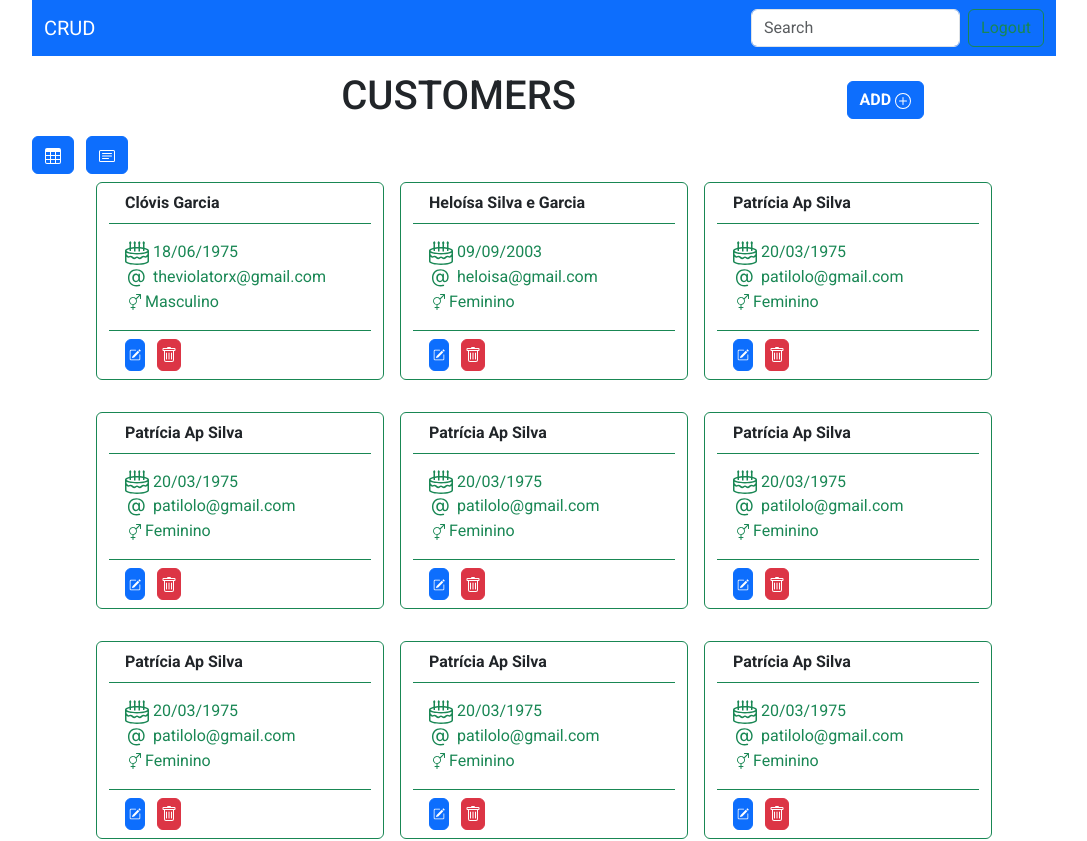
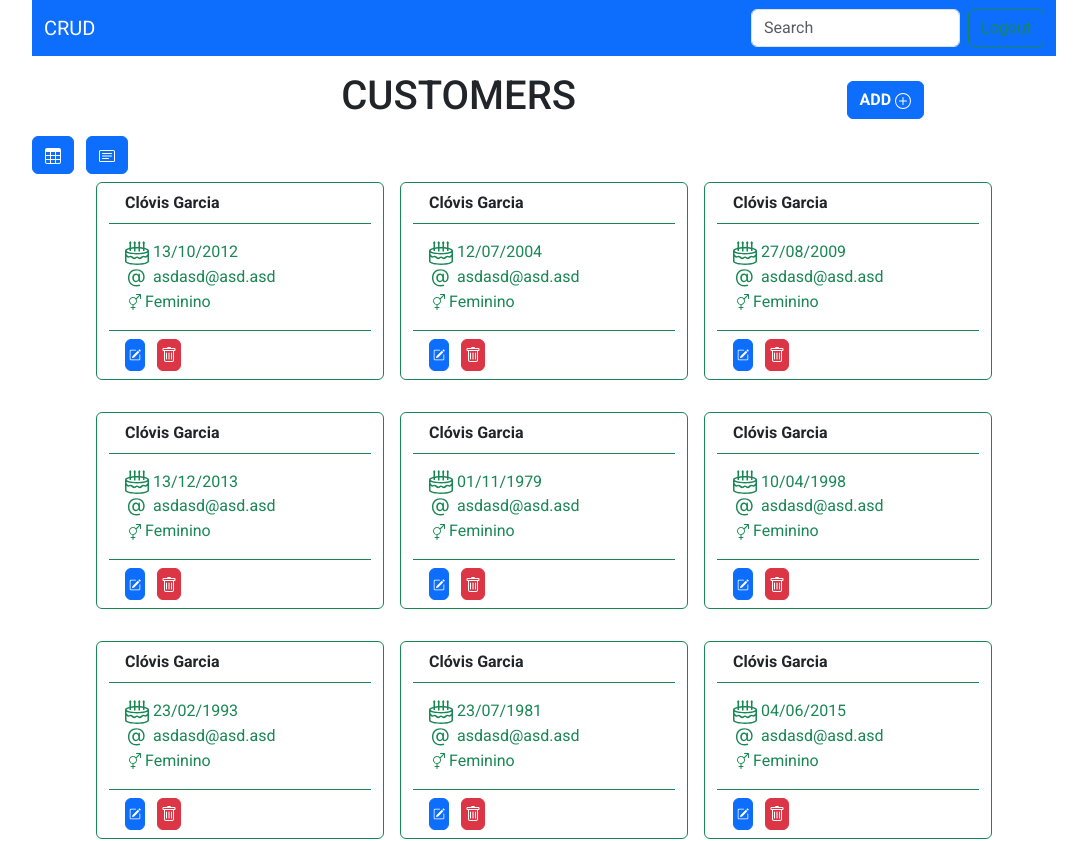
Before and after one commit to theviolatorx/Projeto-Angular-I-ADA--SantanderCoders-2023, an Angular app: page /customer in a window 1280 px wide. Shown: the top 841 px of the page, without its empty margins (96-1183 px from the left). Built offline with nearby package versions, Linux system fonts and the light colour scheme.

Commit message:
Fixed: read from localstorage

```diff
--- a/package.json
+++ b/package.json
@@ -1,6 +1,6 @@
 {
-  "name": "trb01-v4.0",
-  "version": "0.0.0",
+  "name": "trabalho-angular-i-ada-santandercoders-2023",
+  "version": "1.0.0",
   "scripts": {
     "ng": "ng",
     "start": "ng serve --host 0.0.0.0",
--- a/src/app/models/customer-model.ts
+++ b/src/app/models/customer-model.ts
@@ -1,5 +1,5 @@
 export interface CustomerModel {
-    id: string,
+    id: number,
     name: string,
     birthdate: Date,
     email: string,
--- a/src/app/pages/customers/customer/customer.component.ts
+++ b/src/app/pages/customers/customer/customer.component.ts
@@ -8,190 +8,198 @@ import { CustomerModel } from 'src/app/models/customer-model';
 })
 export class CustomerComponent implements OnInit{
   customers: CustomerModel[] = [];
-  public typeList: boolean = (localStorage.getItem('typeList') == "true");
+  public typeList: boolean = (localStorage.getItem('emxTypeList') == "true");
 
   constructor() {
 
     this.customers.push(
       {
-        id: '1',
+        id: 1,
         name: 'Clóvis Garcia',
-        birthdate: new Date('1975-06-18'),
-        email: 'theviolatorx@gmail.com',
-        gender: 'Masculino',
-      },
-      {
-        id: '2',
-        name: 'Heloísa Silva e Garcia',
-        birthdate: new Date('2003-09-09'),
-        email: 'heloisa@gmail.com',
+        birthdate: new Date('2012-10-13'),
+        email: 'asdasd@asd.asd',
         gender: 'Feminino',
         },
         {
-        id: '3',
-        name: 'Patrícia Ap Silva',
-        birthdate: new Date('1975-03-20'),
-        email: 'patilolo@gmail.com',
+        id: 2,
+        name: 'Clóvis Garcia',
+        birthdate: new Date('2004-7-12'),
+        email: 'asdasd@asd.asd',
         gender: 'Feminino',
         },
         {
-        id: '3',
-        name: 'Patrícia Ap Silva',
-        birthdate: new Date('1975-03-20'),
-        email: 'patilolo@gmail.com',
+        id: 3,
+        name: 'Clóvis Garcia',
+        birthdate: new Date('2009-8-27'),
+        email: 'asdasd@asd.asd',
         gender: 'Feminino',
         },
         {
-        id: '3',
-        name: 'Patrícia Ap Silva',
-        birthdate: new Date('1975-03-20'),
-        email: 'patilolo@gmail.com',
+        id: 4,
+        name: 'Clóvis Garcia',
+        birthdate: new Date('2013-12-13'),
+        email: 'asdasd@asd.asd',
         gender: 'Feminino',
         },
         {
-        id: '3',
-        name: 'Patrícia Ap Silva',
-        birthdate: new Date('1975-03-20'),
-        email: 'patilolo@gmail.com',
+        id: 5,
+        name: 'Clóvis Garcia',
+        birthdate: new Date('1979-11-1'),
+        email: 'asdasd@asd.asd',
         gender: 'Feminino',
         },
         {
-        id: '3',
-        name: 'Patrícia Ap Silva',
-        birthdate: new Date('1975-03-20'),
-        email: 'patilolo@gmail.com',
+        id: 6,
+        name: 'Clóvis Garcia',
+        birthdate: new Date('1998-4-10'),
+        email: 'asdasd@asd.asd',
         gender: 'Feminino',
         },
         {
-        id: '3',
-        name: 'Patrícia Ap Silva',
-        birthdate: new Date('1975-03-20'),
-        email: 'patilolo@gmail.com',
+        id: 7,
+        name: 'Clóvis Garcia',
+        birthdate: new Date('1993-2-23'),
+        email: 'asdasd@asd.asd',
         gender: 'Feminino',
         },
         {
-        id: '3',
-        name: 'Patrícia Ap Silva',
-        birthdate: new Date('1975-03-20'),
-        email: 'patilolo@gmail.com',
+        id: 8,
+        name: 'Clóvis Garcia',
+        birthdate: new Date('1981-7-23'),
+        email: 'asdasd@asd.asd',
         gender: 'Feminino',
         },
         {
-        id: '3',
-        name: 'Patrícia Ap Silva',
-        birthdate: new Date('1975-03-20'),
-        email: 'patilolo@gmail.com',
+        id: 9,
+        name: 'Clóvis Garcia',
+        birthdate: new Date('2015-6-4'),
+        email: 'asdasd@asd.asd',
         gender: 'Feminino',
         },
         {
-        id: '3',
-        name: 'Patrícia Ap Silva',
-        birthdate: new Date('1975-03-20'),
-        email: 'patilolo@gmail.com',
+        id: 10,
+        name: 'Clóvis Garcia',
+        birthdate: new Date('1995-2-23'),
+        email: 'asdasd@asd.asd',
         gender: 'Feminino',
         },
         {
-        id: '3',
-        name: 'Patrícia Ap Silva',
-        birthdate: new Date('1975-03-20'),
-        email: 'patilolo@gmail.com',
+        id: 11,
+        name: 'Clóvis Garcia',
+        birthdate: new Date('2001-6-23'),
+        email: 'asdasd@asd.asd',
         gender: 'Feminino',
         },
         {
-        id: '3',
-        name: 'Patrícia Ap Silva',
-        birthdate: new Date('1975-03-20'),
-        email: 'patilolo@gmail.com',
+        id: 12,
+        name: 'Clóvis Garcia',
+        birthdate: new Date('1997-11-18'),
+        email: 'asdasd@asd.asd',
         gender: 'Feminino',
         },
         {
-        id: '3',
-        name: 'Patrícia Ap Silva',
-        birthdate: new Date('1975-03-20'),
-        email: 'patilolo@gmail.com',
+        id: 13,
+        name: 'Clóvis Garcia',
+        birthdate: new Date('2019-8-15'),
+        email: 'asdasd@asd.asd',
         gender: 'Feminino',
         },
         {
-        id: '3',
-        name: 'Patrícia Ap Silva',
-        birthdate: new Date('1975-03-20'),
-        email: 'patilolo@gmail.com',
+        id: 14,
+        name: 'Clóvis Garcia',
+        birthdate: new Date('2006-4-3'),
+        email: 'asdasd@asd.asd',
         gender: 'Feminino',
         },
         {
-        id: '3',
-        name: 'Patrícia Ap Silva',
-        birthdate: new Date('1975-03-20'),
-        email: 'patilolo@gmail.com',
+        id: 15,
+        name: 'Clóvis Garcia',
+        birthdate: new Date('1993-6-20'),
+        email: 'asdasd@asd.asd',
         gender: 'Feminino',
         },
         {
-        id: '3',
-        name: 'Patrícia Ap Silva',
-        birthdate: new Date('1975-03-20'),
-        email: 'patilolo@gmail.com',
+        id: 16,
+        name: 'Clóvis Garcia',
+        birthdate: new Date('2006-4-9'),
+        email: 'asdasd@asd.asd',
         gender: 'Feminino',
         },
         {
-        id: '3',
-        name: 'Patrícia Ap Silva',
-        birthdate: new Date('1975-03-20'),
-        email: 'patilolo@gmail.com',
+        id: 17,
+        name: 'Clóvis Garcia',
+        birthdate: new Date('1983-3-23'),
+        email: 'asdasd@asd.asd',
         gender: 'Feminino',
         },
         {
-        id: '3',
-        name: 'Patrícia Ap Silva',
-        birthdate: new Date('1975-03-20'),
-        email: 'patilolo@gmail.com',
+        id: 18,
+        name: 'Clóvis Garcia',
+        birthdate: new Date('1977-4-11'),
+        email: 'asdasd@asd.asd',
         gender: 'Feminino',
         },
         {
-        id: '3',
-        name: 'Patrícia Ap Silva',
-        birthdate: new Date('1975-03-20'),
-        email: 'patilolo@gmail.com',
+        id: 19,
+        name: 'Clóvis Garcia',
+        birthdate: new Date('2004-2-8'),
+        email: 'asdasd@asd.asd',
         gender: 'Feminino',
         },
         {
-        id: '3',
-        name: 'Patrícia Ap Silva',
-        birthdate: new Date('1975-03-20'),
-        email: 'patilolo@gmail.com',
+        id: 20,
+        name: 'Clóvis Garcia',
+        birthdate: new Date('1977-3-5'),
+        email: 'asdasd@asd.asd',
         gender: 'Feminino',
         },
         {
-        id: '3',
-        name: 'Patrícia Ap Silva',
-        birthdate: new Date('1975-03-20'),
-        email: 'patilolo@gmail.com',
+        id: 21,
+        name: 'Clóvis Garcia',
+        birthdate: new Date('1999-1-28'),
+        email: 'asdasd@asd.asd',
         gender: 'Feminino',
         },
         {
-        id: '3',
-        name: 'Patrícia Ap Silva',
-        birthdate: new Date('1975-03-20'),
-        email: 'patilolo@gmail.com',
-        gender: 'F',
+        id: 22,
+        name: 'Clóvis Garcia',
+        birthdate: new Date('1992-7-6'),
+        email: 'asdasd@asd.asd',
+        gender: 'Feminino',
+        },
+        {
+        id: 23,
+        name: 'Clóvis Garcia',
+        birthdate: new Date('1981-1-15'),
+        email: 'asdasd@asd.asd',
+        gender: 'Feminino',
+        },
+        {
+        id: 24,
+        name: 'Clóvis Garcia',
+        birthdate: new Date('2014-5-2'),
+        email: 'asdasd@asd.asd',
+        gender: 'Feminino',
         }
     );
   }
 
   ngOnInit(){
     // const ls = JSON.parse(localStorage.getItem('typeList'));
+    const validateDataLocalStorage:string | null = localStorage.getItem("emxCustomerList");
+    if (validateDataLocalStorage) this.customers = JSON.parse(validateDataLocalStorage);
   }
 
   onHandleTypeList(event: boolean): void {
     if (!event) {
       this.typeList = true; // Tabela
-      localStorage.setItem('typeList', JSON.stringify(this.typeList));
+      localStorage.setItem('emxTypeList', JSON.stringify(this.typeList));
     }
     if (event) {
       this.typeList = false; // Card
-      localStorage.setItem('typeList', JSON.stringify(this.typeList));
+      localStorage.setItem('emxTypeList', JSON.stringify(this.typeList));
     }
-    const a = localStorage.getItem('typeList');
-    console.log(a, typeof a);
+    localStorage.setItem('emxCustomerList', JSON.stringify(this.customers));
 
   }
 }
```
Lines whose indentation alone changed are shown as unchanged.
